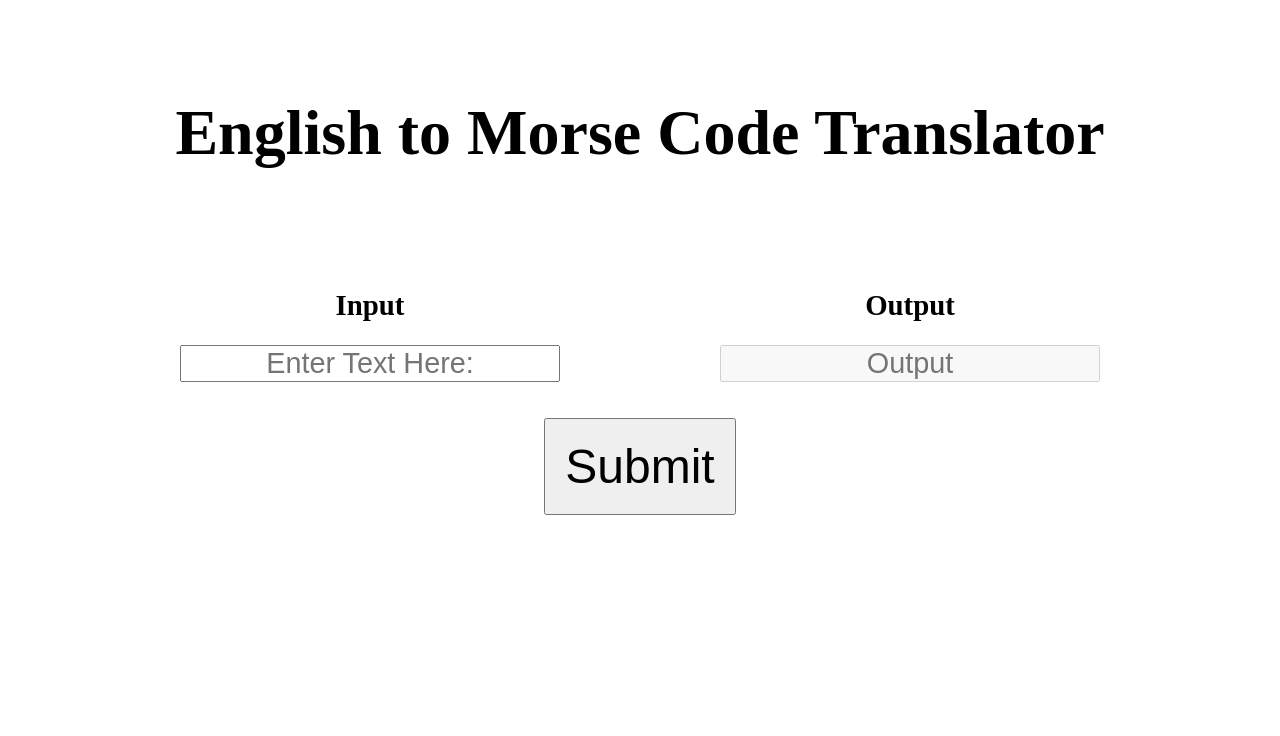
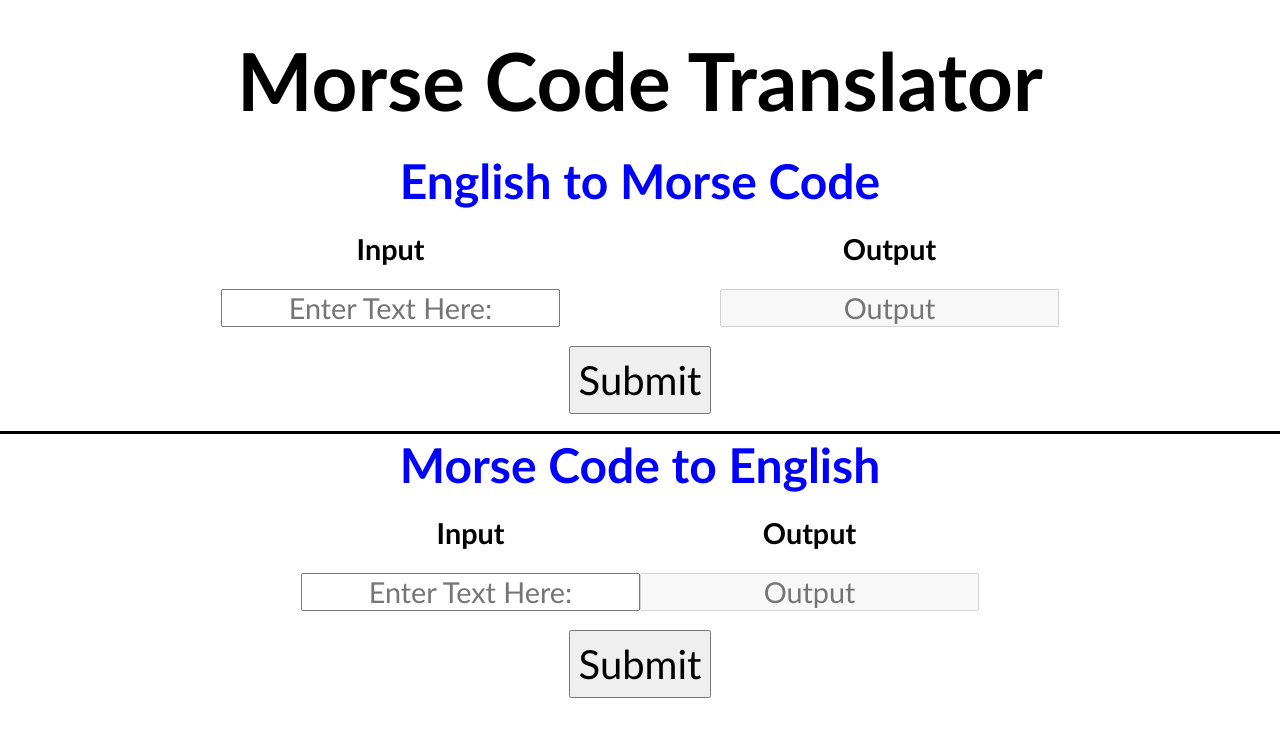
Before and after one commit to khalidhersi/Morse-code-translator, a website: page index.html in a window 1280 px wide. Drawn offline with Linux system fonts and the light colour scheme.

Commit message:
translates both ways now

```diff
--- a/assets/_main.scss
+++ b/assets/_main.scss
@@ -2,6 +2,7 @@
   box-sizing: border-box;
   padding: 0;
   margin: 0;
+  text-align: center;
 }
 
 .main {
@@ -12,9 +13,13 @@
   position: relative;
   top: 2em;
 
-    .main__title {
-        margin: 2em 0 3em 0;
-        font-size: 2em;
+  .main__h1__title {
+    margin: 0 0 0.3em 0;
+    font-size: 5em;
+  }
+  .main__h2__title {
+    font-size: 3em;
+    color: blue;
   }
 
   .main__form {
@@ -26,7 +31,7 @@
     .main__input {
       margin-right: 5em;
 
-            .input{
+      .input {
         font-size: 1.8em;
       }
       #input {
@@ -37,7 +42,7 @@
     .main__output {
       margin-left: 5em;
 
-            .output{
+      .output {
         font-size: 1.8em;
       }
       #output {
@@ -45,8 +50,60 @@
       }
     }
   }
-    #submit{
-        padding: 0.4em;
-        font-size: 3em;
+  #submit {
+    padding: 0.2em;
+    font-size: 2.5em;
   }
 }
+
+.section {
+    display: flex;
+    flex-direction: column;
+    justify-content: center;
+    align-items: center;
+    position: relative;
+    top: 2em;
+
+    .section__h2__title {
+      font-size: 3em;
+      color: blue;
+    }
+
+    .form2 {
+      display: flex;
+      h2 {
+        text-align: center;
+        padding: 0.8em;
+      }
+      .input2 {
+
+        .input2 {
+          font-size: 1.8em;
+        }
+        #input2 {
+          text-align: center;
+        }
+      }
+
+      .output2 {
+
+        .output2 {
+          font-size: 1.8em;
+        }
+        #output2 {
+          text-align: center;
+        }
+      }
+    }
+    #submit2 {
+      padding: 0.2em;
+      font-size: 2.5em;
+      }
+  }
+
+  .line {
+    height: 3px;
+    background-color: black;
+    position: relative;
+    top: 1.9em;
+  }
--- a/assets/_typography.scss
+++ b/assets/_typography.scss
@@ -0,0 +1,3 @@
+*{
+    font-family: 'Gill Sans', 'Gill Sans MT', Calibri, 'Trebuchet MS', sans-serif;
+}
--- a/index.html
+++ b/index.html
@@ -10,7 +10,8 @@
 <body>
     <main class="main">
         <div class="main__title">
-            <h1 class="main__h1__title">English to Morse Code Translator</h1>
+            <h1 class="main__h1__title">Morse Code Translator</h1>
+            <h2 class="main__h2__title">English to Morse Code </h2>
         </div>
         <div class="main__form">
             <div class="main__input">
@@ -23,9 +24,25 @@
             </div>
         </div>
         <br>
-        <br>
-            <input type="submit" class="main__submit" id="submit">
+        <input type="submit" class="main__submit" id="submit">
     </main>
+    <br>
+    <div class="line"></div>
+    <section class="section">
+        <h2 class="section__h2__title">Morse Code to English</h2>
+        <div class="form2">
+            <div class="input2">
+                <h2 class="input2">Input</h2>
+                <input type="text" id="input2" class="input2" placeholder="Enter Text Here:">
+            </div>
+            <div class="output2" >
+                <h2 class="output2">Output</h2>
+                <input type="text" id="output2" class="output2" placeholder="Output" disabled>
+             </div>
+            </div>
+            <br>
+            <input type="submit" class="submit2" id="submit2">
+    </section>
     <script src="./main.js" defer async></script>
 </body>
 </html>
--- a/main.js
+++ b/main.js
@@ -4,50 +4,43 @@
 const input = document.getElementById("input");
 const output = document.getElementById("output");
 const submit = document.getElementById("submit");
+const input2 = document.getElementById("input2");
+const output2 = document.getElementById("output2");
+const submit2 = document.getElementById("submit2");
 
 // Arrays
-morseCodeLetters = [
-        ".-",
-        "-...",
-        "-.-.",
-        "-..",
-        ".",
-        "..-.",
-        "--.",
-        "....",
-        "..",
-        ".---",
-        "-.-",
-        ".-..",
-        "--",
-        "-.",
-        "---",
-        ".--.",
-        "--.-",
-        ".-.",
-        "...",
-        "-",
-        "..-",
-        "...-",
-        ".--",
-        "-..-",
-        "-.--",
-        "--.."
-]
+morseCodeLetters = [".-", "-...", "-.-.", "-..", ".", "..-.", "--.", "....", "..", ".---", "-.-", ".-..", "--", "-.", "---", ".--.", "--.-", ".-.", "...", "-", "..-", "...-", ".--", "-..-", "-.--", "--.." ]
 englishLetters = ["a","b","c","d","e","f","g","h","i","j","k","l","m","n","o","p","q","r","s","t","u","v","w","x","y","z"]
 
-// On click translate
+// On click translate english to morse code
 submit.addEventListener('click', () => {
     output.value = ""
-    for (let i = 0; i < input.value.length; i++ ){
+    for (let i = 0; i < englishLetters.length; i++ ){
         for (let j = 0; j < morseCodeLetters.length; j++){
             if(input.value[i] === englishLetters[j]){
                 output.value = output.value + morseCodeLetters[j] + "/"
                 console.log(output.value)
             }
+
         }
     }
 })
+
+submit2.addEventListener('click', () => {
+    output2.value = ""
+    for (let i = 0; i < englishLetters.length; i++ ){
+        for (let j = 0; j < englishLetters.length; j++){
+            if(input2.value[i] === morseCodeLetters[j]){
+                output2.value = output2.value + englishLetters[j] + "/"
+                console.log(output.value)
+            }
+
+        }
+    }
+})
+
+
+
 
 
 
--- a/styles.scss
+++ b/styles.scss
@@ -1,3 +1,2 @@
 @import "./assets/_main";
 @import "./assets/_typography";
-@import "./assets/_variations";
```
Also changed, not shown: assets/_variations.scss (deleted), dist/translate.dev.js (added), styles.css. Lines whose indentation alone changed are shown as unchanged.
